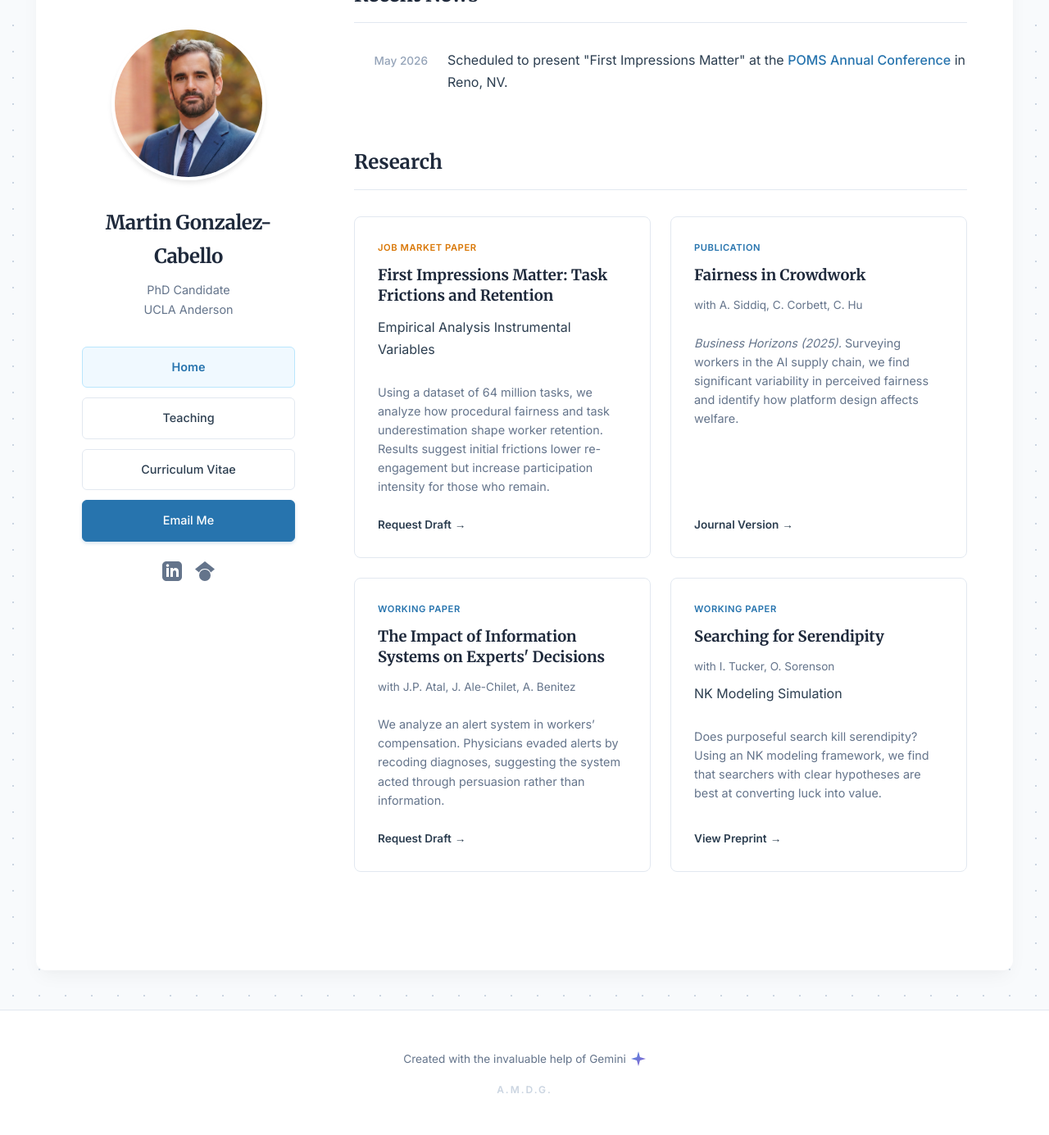
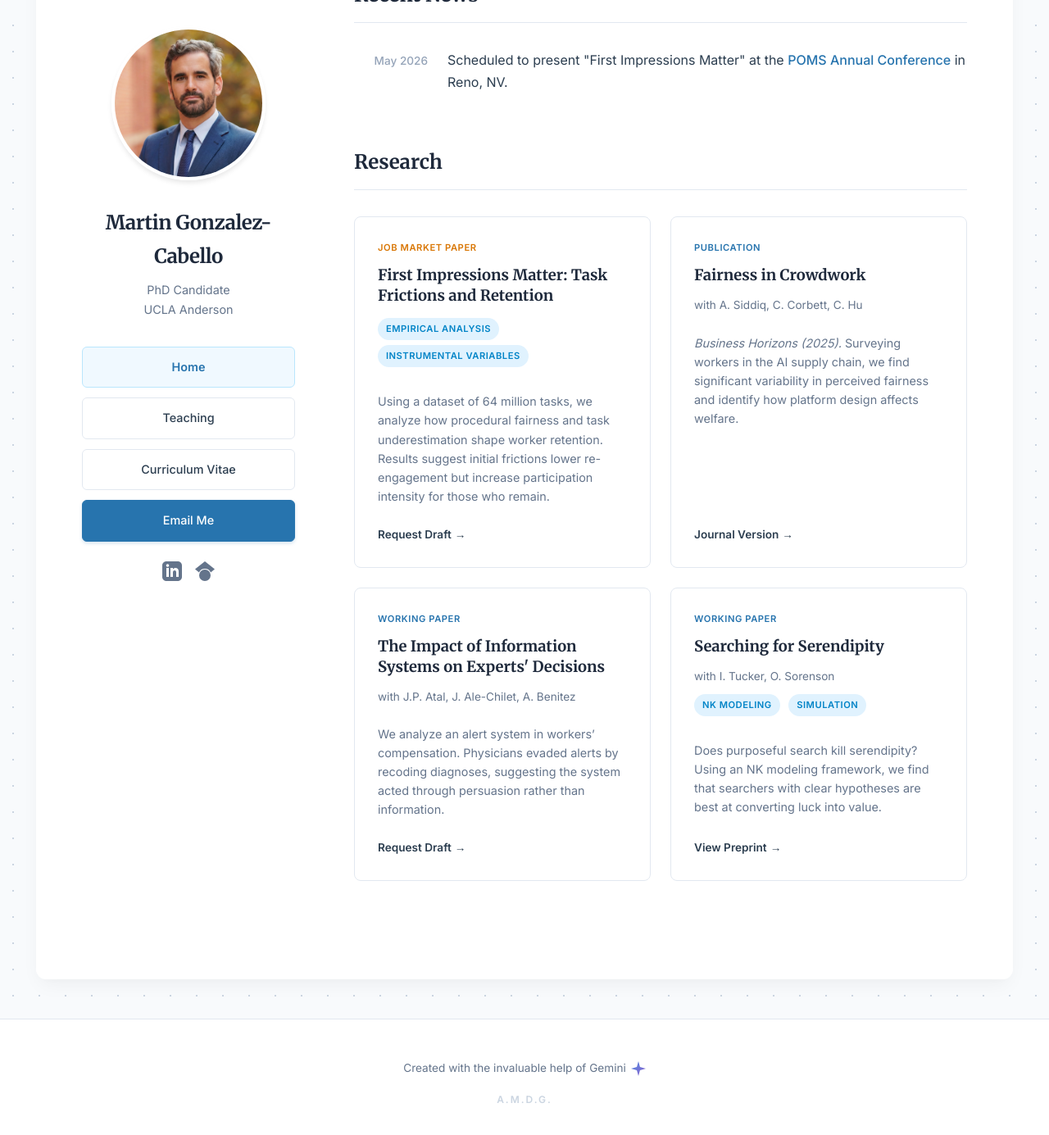
Before and after one commit to martins73/research-site, a Jekyll site: the page built from index.html, in a window 1280 px wide and 1400 px high, scrolled down 593 px. Shown: the top 1385 px of the window at 82% size. Built offline with Jekyll 4.4.1, drawn with Linux system fonts in a browser that asks for light colours.

Commit message:
Add tech badge styles to default layout
Added styles for tech badges with hover effects.

```diff
--- a/_layouts/default.html
+++ b/_layouts/default.html
@@ -209,6 +209,31 @@
         .cv-title { font-weight: 600; font-size: 1.05rem; display: block; margin-bottom: 0.25rem; color: #1e293b; }
         .cv-date { color: #64748b; font-style: italic; font-size: 0.9rem; }
 
+        /* --- NEW COOL BADGES --- */
+        .tech-badge {
+            display: inline-block;
+            font-size: 0.7rem;
+            font-family: 'Inter', sans-serif;
+            font-weight: 600;
+            text-transform: uppercase;
+            letter-spacing: 0.5px;
+
+            /* Blue Tint Look */
+            color: #0284c7;
+            background-color: #e0f2fe;
+            padding: 4px 10px;
+            border-radius: 9999px; /* Pill shape */
+
+            margin-right: 6px;
+            margin-bottom: 4px;
+            transition: all 0.2s ease;
+        }
+
+        .tech-badge:hover {
+            background-color: #bae6fd;
+            color: #0369a1;
+        }
+
         /* FOOTER */
         .site-footer { text-align: center; padding: 3rem 0; margin-top: auto; border-top: 1px solid var(--border); background: var(--bg); }
         .credits { font-size: 0.85rem; color: var(--text-light); margin-bottom: 1rem; }
```
